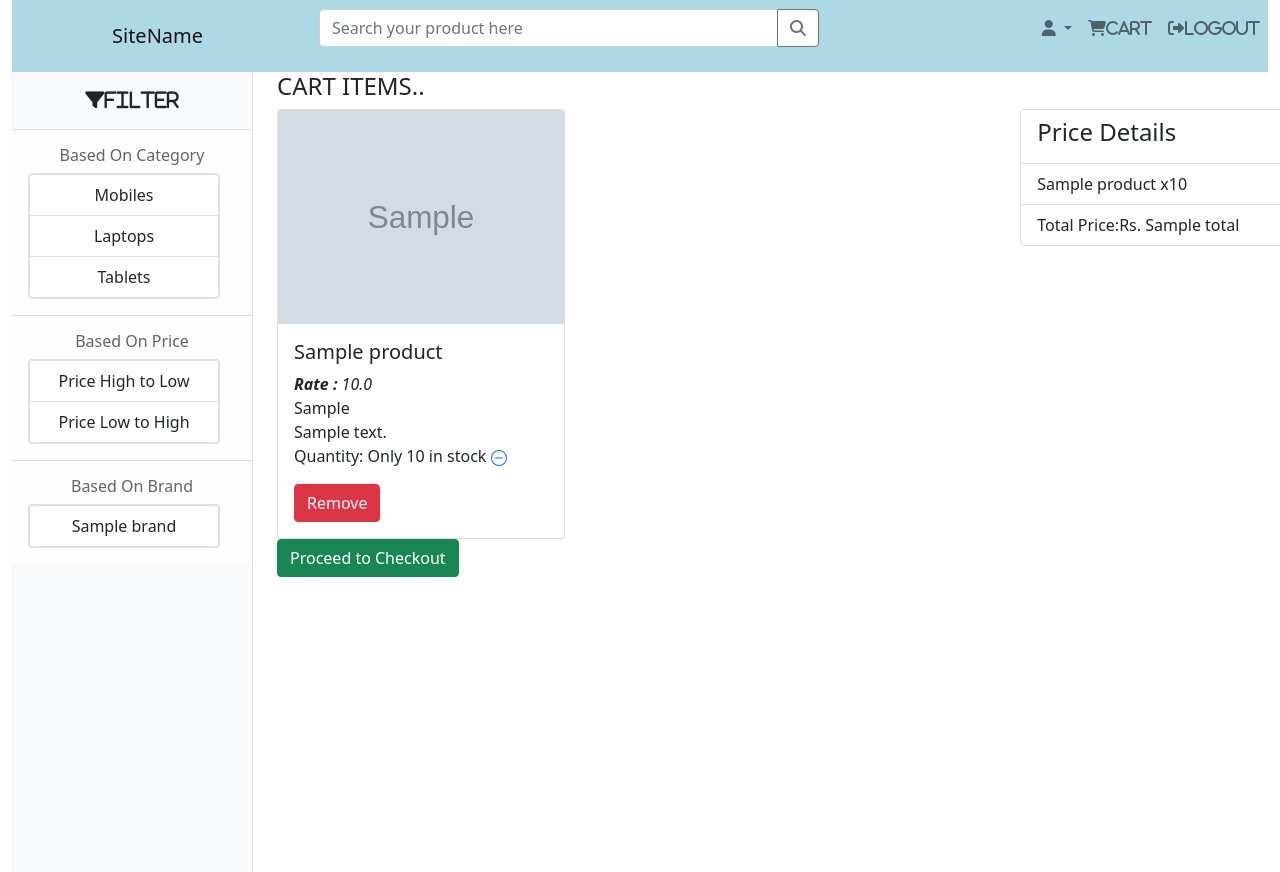
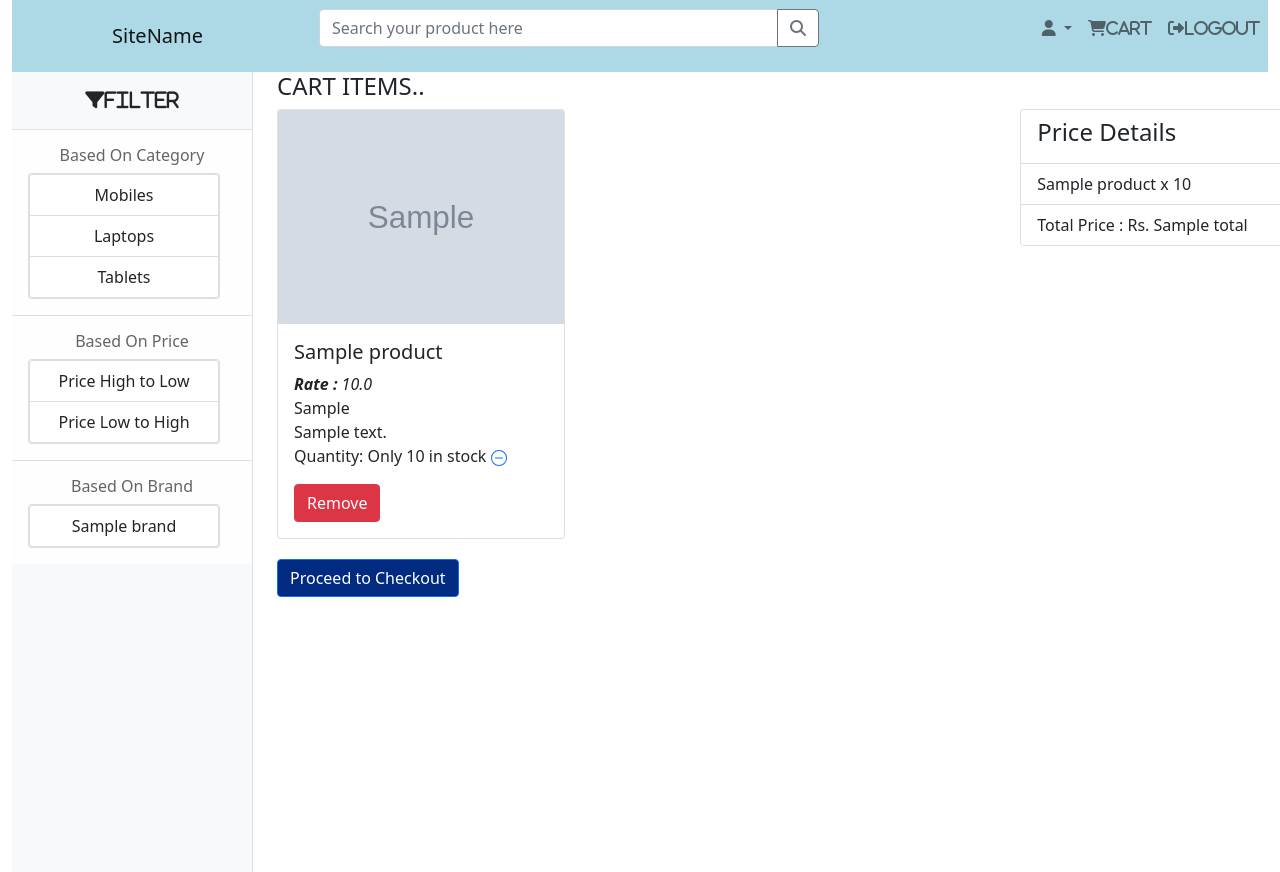
Before and after one commit to VrindhaAravind/ElectronicStore, a Django app: template electronicstore/customer/templates/cart.html in a window 1280 px wide. Run offline with Django 3.2, Linux system fonts and the light colour scheme; tables that the repository leaves empty hold one stand-in row (values such as "Sample post"); the template is opened without the code that fills it: values that come from a table or form of the project are taken from there, most other values are stand-ins (such as "Sample title", 1, 10 or a date in 2020); grey boxes marked "Sample" are stand-in pictures; parts of the project's set-up code (start-up, migrations or seed data) failed here and were passed over; some libraries are stand-ins or nearby versions.

Commit message:
Update cart.html

```diff
--- a/electronicstore/customer/templates/cart.html
+++ b/electronicstore/customer/templates/cart.html
@@ -6,11 +6,9 @@
     <div class="row">
         <div class="col-9">
             {% for cart in cart_products %}
-
             <div class="col-3">
-
                 {% if cart.product.stock == 0 %}
-                <div class="card" style="width: 18rem;">
+                <div class="card " style="width: 18rem; margin:10px;">
                     <img src="{{cart.product.image.url}}" class="card-img-top" alt="...">
                     <div class="card-body">
                         <h5 class="card-title">{{cart.product.product_name}}</h5>
@@ -19,7 +17,6 @@
                             {{cart.product.description}} <br>
                             <span style="color:red;">Out of stock</span>
                         </p>
-                        <!--                    <a href="{% url 'placeorder' cart.product.id cart.id%}" class="btn btn-primary">Buy Now</a>-->
                         <a class="btn btn-danger" href="{%url 'deletecart' cart.id %}">Remove</a>
                     </div>
                 </div>
@@ -34,10 +31,13 @@
                             {{cart.product.brand}}<br>
                             {{cart.product.description}} <br>
                             {% if cart.quantity != cart.product.stock %}
-                            Quantity: <a href="{%url 'minus' cart.id %}"><svg xmlns="http://www.w3.org/2000/svg" width="16" height="16" fill="currentColor" class="bi bi-dash-circle" viewBox="0 0 16 16">
-  <path d="M8 15A7 7 0 1 1 8 1a7 7 0 0 1 0 14zm0 1A8 8 0 1 0 8 0a8 8 0 0 0 0 16z"/>
-  <path d="M4 8a.5.5 0 0 1 .5-.5h7a.5.5 0 0 1 0 1h-7A.5.5 0 0 1 4 8z"/>
-</svg></a> {{cart.quantity}} <a href="{%url 'plus' cart.id %}">
+                            Quantity: <a href="{%url 'minus' cart.id %}">
+                                <svg xmlns="http://www.w3.org/2000/svg" width="16" height="16" fill="currentColor"
+                                     class="bi bi-dash-circle" viewBox="0 0 16 16">
+                                    <path d="M8 15A7 7 0 1 1 8 1a7 7 0 0 1 0 14zm0 1A8 8 0 1 0 8 0a8 8 0 0 0 0 16z"/>
+                                    <path d="M4 8a.5.5 0 0 1 .5-.5h7a.5.5 0 0 1 0 1h-7A.5.5 0 0 1 4 8z"/>
+                                </svg>
+                            </a> {{cart.quantity}} <a href="{%url 'plus' cart.id %}">
                                 <svg xmlns="http://www.w3.org/2000/svg" width="16" height="16" fill="currentColor"
                                      class="bi bi-plus-circle" viewBox="0 0 16 16">
                                     <path d="M8 15A7 7 0 1 1 8 1a7 7 0 0 1 0 14zm0 1A8 8 0 1 0 8 0a8 8 0 0 0 0 16z"/>
@@ -51,8 +51,8 @@
                                     <path d="M8 15A7 7 0 1 1 8 1a7 7 0 0 1 0 14zm0 1A8 8 0 1 0 8 0a8 8 0 0 0 0 16z"/>
                                     <path d="M4 8a.5.5 0 0 1 .5-.5h7a.5.5 0 0 1 0 1h-7A.5.5 0 0 1 4 8z"/>
                                     {% endif %}
-                        </p>
-                        <!--                    <a href="{% url 'placeorder' cart.product.id cart.id%}" class="btn btn-primary">Buy Now</a>-->
+                                </svg>
+                            </a></p>
                         <a class="btn btn-danger" href="{%url 'deletecart' cart.id %}">Remove</a>
                     </div>
                 </div>
@@ -66,19 +66,20 @@
                 <ul class="list-group list-group-flush">
                     <li class="list-group-item"><h4>Price Details</h4></li>
                     {% for cart in cart_products %}
-                    <li class="list-group-item">{{cart.product}} x{{cart.quantity}}</li>
+                    <li class="list-group-item"> {{cart.product}} x {{cart.quantity}}</li>
                     {% endfor %}
-                    <li class="list-group-item">Total Price:Rs. {{total}}</li>
+                    <li class="list-group-item">Total Price : Rs. {{total}}</li>
 
                 </ul>
             </div>
         </div>
 
     </div>
-    <a href="{%url 'checkout' %}" class="btn btn-success">Proceed to Checkout</a>
-    {% else %}
-    <h6>No items in Cart</h6>
-    {% endif %}
+        <a href="{%url 'checkout' %}" class="btn btn-primary" style="margin-top:20px; background-color:#002b80;color:white;">Proceed to Checkout</a>
+        {% else %}
+        <h6>No items in Cart</h6>
+        {% endif %}
+
 </div>
 
 
```
